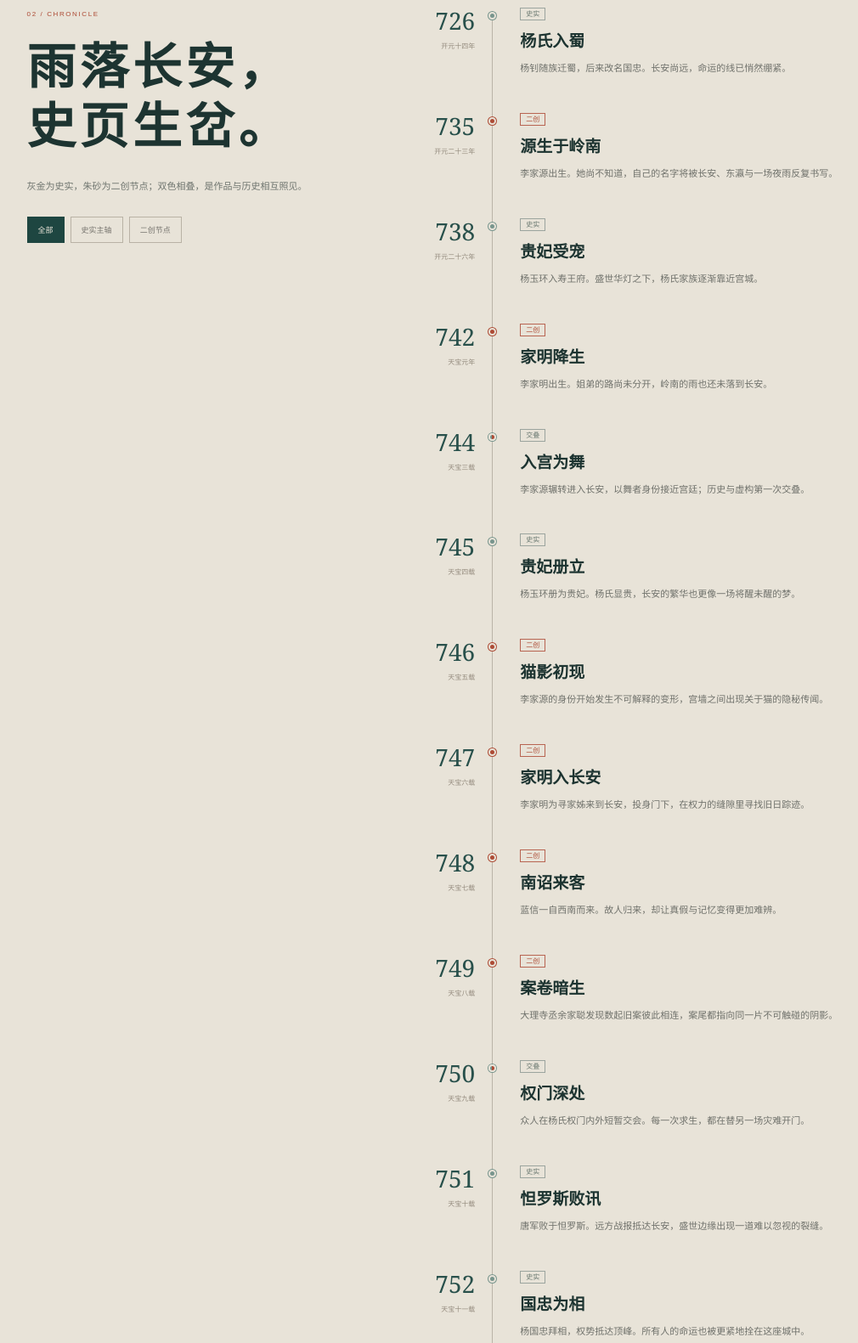
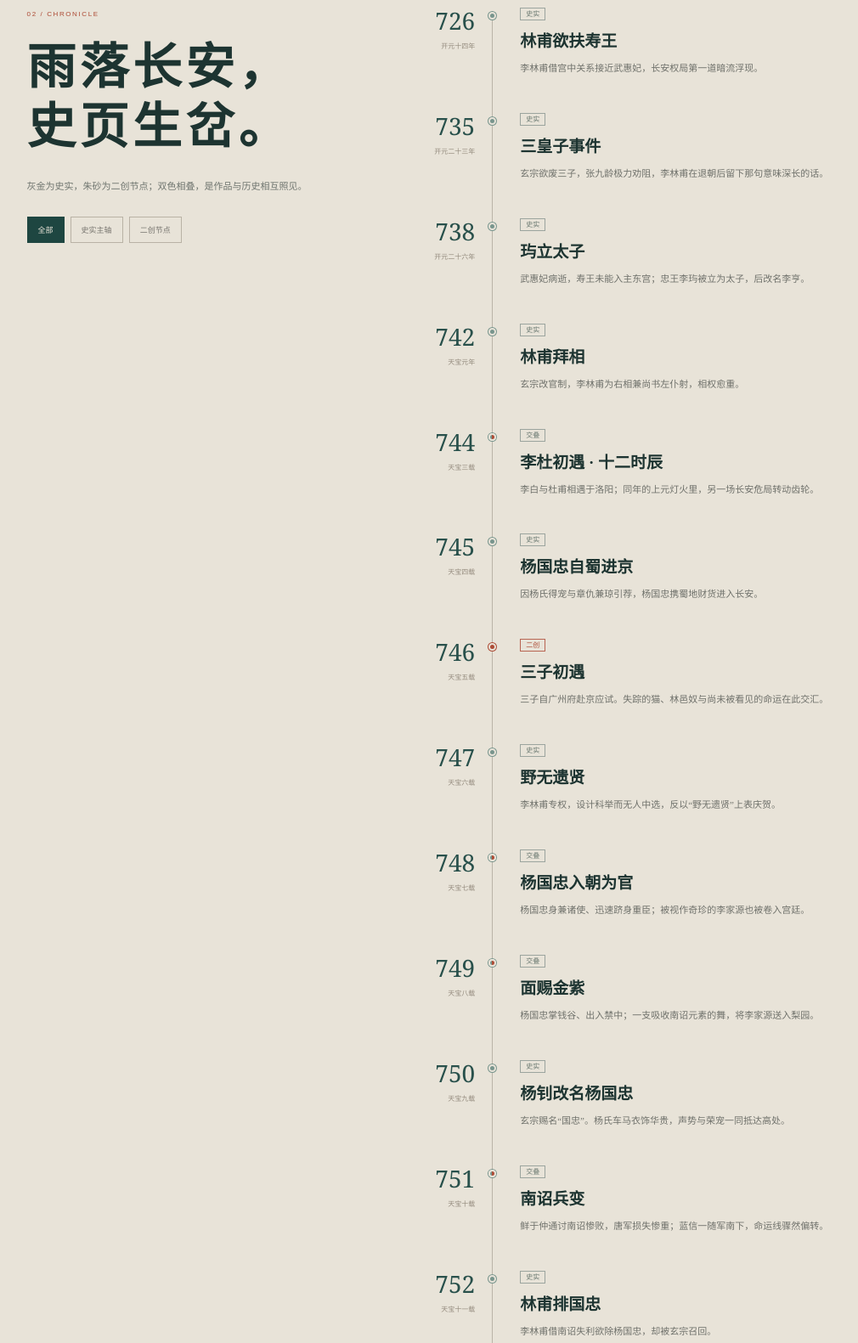
Before and after one commit to aranji266-ai/aranji266-ai.github.io, a website: page changan-yeyu/index.html in a window 1280 px wide. Shown: the part 900-2481 px from the top of the page at 85% size, without its empty margins (58-1068 px from the left). Drawn offline with Linux system fonts and the light colour scheme.

Commit message:
Sync Chang'an Night Rain mirror
* Sync mirror titles and world names

* Sync mirror archive content

```diff
--- a/changan-yeyu/app.js
+++ b/changan-yeyu/app.js
@@ -1,21 +1,21 @@
 const events = [
-  { year: "726", era: "开元十四年", title: "杨氏入蜀", kind: "history", text: "杨钊随族迁蜀，后来改名国忠。长安尚远，命运的线已悄然绷紧。", detail: "史实主轴：杨国忠早年经历，为后来进入权力中心埋下伏笔。" },
-  { year: "735", era: "开元二十三年", title: "源生于岭南", kind: "fiction", text: "李家源出生。她尚不知道，自己的名字将被长安、东瀛与一场夜雨反复书写。", detail: "二创节点：李家源的身世由此展开。" },
-  { year: "738", era: "开元二十六年", title: "贵妃受宠", kind: "history", text: "杨玉环入寿王府。盛世华灯之下，杨氏家族逐渐靠近宫城。", detail: "史实主轴：杨氏权势的起点之一。" },
-  { year: "742", era: "天宝元年", title: "家明降生", kind: "fiction", text: "李家明出生。姐弟的路尚未分开，岭南的雨也还未落到长安。", detail: "二创节点：日后寻亲者李家明出生。" },
-  { year: "744", era: "天宝三载", title: "入宫为舞", kind: "fusion", text: "李家源辗转进入长安，以舞者身份接近宫廷；历史与虚构第一次交叠。", detail: "融合节点：人物被卷入真实的宫廷秩序。" },
-  { year: "745", era: "天宝四载", title: "贵妃册立", kind: "history", text: "杨玉环册为贵妃。杨氏显贵，长安的繁华也更像一场将醒未醒的梦。", detail: "史实主轴：杨氏家族权势迅速上升。" },
-  { year: "746", era: "天宝五载", title: "猫影初现", kind: "fiction", text: "李家源的身份开始发生不可解释的变形，宫墙之间出现关于猫的隐秘传闻。", detail: "二创节点：自由、身份与亲缘的冲突第一次具象化。" },
-  { year: "747", era: "天宝六载", title: "家明入长安", kind: "fiction", text: "李家明为寻家姊来到长安，投身门下，在权力的缝隙里寻找旧日踪迹。", detail: "二创节点：姐弟两条叙事线在长安逼近。" },
-  { year: "748", era: "天宝七载", title: "南诏来客", kind: "fiction", text: "蓝信一自西南而来。故人归来，却让真假与记忆变得更加难辨。", detail: "二创节点：蓝信一进入长安主线。" },
-  { year: "749", era: "天宝八载", title: "案卷暗生", kind: "fiction", text: "大理寺丞余家聪发现数起旧案彼此相连，案尾都指向同一片不可触碰的阴影。", detail: "二创节点：余家聪开始追索冤案。" },
-  { year: "750", era: "天宝九载", title: "权门深处", kind: "fusion", text: "众人在杨氏权门内外短暂交会。每一次求生，都在替另一场灾难开门。", detail: "融合节点：虚构人物的选择与时代权力结构相撞。" },
-  { year: "751", era: "天宝十载", title: "怛罗斯败讯", kind: "history", text: "唐军败于怛罗斯。远方战报抵达长安，盛世边缘出现一道难以忽视的裂缝。", detail: "史实主轴：帝国扩张受挫。" },
-  { year: "752", era: "天宝十一载", title: "国忠为相", kind: "history", text: "杨国忠拜相，权势抵达顶峰。所有人的命运也被更紧地拴在这座城中。", detail: "史实主轴：杨国忠进入权力核心。" },
-  { year: "753", era: "天宝十二载", title: "平冤无门", kind: "fiction", text: "余家聪试图为众人翻案，却发现律法能洗清罪名，未必能偿还失去的人。", detail: "二创节点：余家聪与冯振国的道路开始分歧。" },
-  { year: "754", era: "天宝十三载", title: "刺意已决", kind: "fiction", text: "冯振国不再等待案卷给出答案，决定亲自踏出刺杀杨国忠的一步。", detail: "二创节点：命运分支前最后的共同节点。" },
-  { year: "755", era: "天宝十四载", title: "渔阳鼙鼓", kind: "history", text: "安禄山起兵，安史之乱爆发。长安夜雨终于落进真正的乱世。", detail: "史实主轴：所有个人选择被战争重新改写。" },
-  { year: "756", era: "至德元载", title: "长安失守", kind: "fusion", text: "玄宗西逃，长安陷落。有人东渡，有人死守，有人被捕，故事从此分作数条归途。", detail: "融合节点：历史节点与五条作品结局分支汇合。" }
+  { year:"726", era:"开元十四年", title:"林甫欲扶寿王", text:"李林甫借宫中关系接近武惠妃，长安权局第一道暗流浮现。", detail:"寿王、太子与宰相之间的关系，从此成为此世界线的深层牵引。", kind:"history" },
+  { year:"735", era:"开元二十三年", title:"三皇子事件", text:"玄宗欲废三子，张九龄极力劝阻，李林甫在退朝后留下那句意味深长的话。", detail:"“此乃天子家事。”沉默在这一年成为更锋利的表态。", kind:"history" },
+  { year:"738", era:"开元二十六年", title:"玙立太子", text:"武惠妃病逝，寿王未能入主东宫；忠王李玙被立为太子，后改名李亨。", detail:"这次储位转折，最终会在马嵬驿之后回响。", kind:"history" },
+  { year:"742", era:"天宝元年", title:"林甫拜相", text:"玄宗改官制，李林甫为右相兼尚书左仆射，相权愈重。", detail:"文人出将入相之路被逐渐截断，长安的门开始只向少数人打开。", kind:"history" },
+  { year:"744", era:"天宝三载", title:"李杜初遇 · 十二时辰", text:"李白与杜甫相遇于洛阳；同年的上元灯火里，另一场长安危局转动齿轮。", detail:"史实与作品《长安十二时辰》在此重叠，构成观测档案里的第一层回声。", kind:"fusion" },
+  { year:"745", era:"天宝四载", title:"杨国忠自蜀进京", text:"因杨氏得宠与章仇兼琼引荐，杨国忠携蜀地财货进入长安。", detail:"一个后来左右朝局的人，正式进入帝都视野。", kind:"history" },
+  { year:"746", era:"天宝五载", title:"三子初遇", text:"三子自广州府赴京应试。失踪的猫、林邑奴与尚未被看见的命运在此交汇。", detail:"李家明可以参加科举，也可以为寻家姊放弃科举；第一处分支由此生成。", kind:"fiction" },
+  { year:"747", era:"天宝六载", title:"野无遗贤", text:"李林甫专权，设计科举而无人中选，反以“野无遗贤”上表庆贺。", detail:"对没有门路的文人而言，边疆成为仅存的出口。", kind:"history" },
+  { year:"748", era:"天宝七载", title:"杨国忠入朝为官", text:"杨国忠身兼诸使、迅速跻身重臣；被视作奇珍的李家源也被卷入宫廷。", detail:"李家源进京后变回人形，却又流落青楼，与蓝信一相遇。", kind:"fusion" },
+  { year:"749", era:"天宝八载", title:"面赐金紫", text:"杨国忠掌钱谷、出入禁中；一支吸收南诏元素的舞，将李家源送入梨园。", detail:"李家明终于认出失散的家姊，而大理寺丞余家聪也被卷入这场搜寻。", kind:"fusion" },
+  { year:"750", era:"天宝九载", title:"杨钊改名杨国忠", text:"玄宗赐名“国忠”。杨氏车马衣饰华贵，声势与荣宠一同抵达高处。", detail:"风光之下，南诏方向的战事已在酝酿。", kind:"history" },
+  { year:"751", era:"天宝十载", title:"南诏兵变", text:"鲜于仲通讨南诏惨败，唐军损失惨重；蓝信一随军南下，命运线骤然偏转。", detail:"在这条原创支线里，蓝信一被视为叛唐，张少祖紧随其后。", kind:"fusion" },
+  { year:"752", era:"天宝十一载", title:"林甫排国忠", text:"李林甫借南诏失利欲除杨国忠，却被玄宗召回。", detail:"旧相与新贵的角力进入最后阶段。", kind:"history" },
+  { year:"753", era:"天宝十二载", title:"林甫病卒 · 国忠拜相", text:"李林甫卒，杨国忠接掌相位，兼领数十使。", detail:"朝堂权力完成交接，也把帝国推向更窄的航道。", kind:"history" },
+  { year:"754", era:"天宝十三载", title:"征南诏军全军覆灭", text:"唐朝最后一次对南诏出兵，李宓军覆没。蓝信一归来，已是身份成谜的俘虏。", detail:"归来者是否还是故人，成为长安夜雨里最难回答的问题之一。", kind:"fusion" },
+  { year:"755", era:"天宝十四载", title:"安史之乱", text:"范阳起兵，潼关告急。李善德被任命为荔枝使，猫与人的约定也催促李家源回城。", detail:"历史的洪流与《长安的荔枝》在这年并行，所有人物被迫重新选择去留。", kind:"fusion" },
+  { year:"756", era:"天宝十五载", title:"马嵬驿兵变", text:"潼关失守、玄宗出逃，杨国忠与杨贵妃死于马嵬。长安陷落，世界线分裂。", detail:"DJ线与余地线从此分别通往东瀛、长安与无法验证的终局。", kind:"fusion" }
 ];
 
 const people = [
--- a/changan-yeyu/index.html
+++ b/changan-yeyu/index.html
@@ -19,7 +19,7 @@
       <aside class="worlds">
         <p>平行宇宙索引 <small>04 WORLDS</small></p>
         <button><i>○</i><span><small>χ-00 · 原点宇宙</small><b>原点</b></span></button>
-        <button class="active"><i>◉</i><span><small>χ-17 · 民国世界</small><b>民国</b></span></button>
+        <button class="active"><i>◉</i><span><small>χ-17 · 长安世界</small><b>长安</b></span></button>
         <button><i>○</i><span><small>χ-31 · 魔法世界</small><b>魔法世界</b></span></button>
         <button><i>○</i><span><small>χ-42 · 现代世界</small><b>现代校园</b></span></button>
       </aside>
@@ -41,7 +41,7 @@
       <div class="timeline" id="event-list"></div>
     </section>
     <section class="personae" id="people">
-      <div class="wide-head"><small>03 / PERSONAE</small><h2>人物不是星辰，<br>却彼此牵引。</h2></div>
+      <div class="wide-head"><small>03 / PERSONAE</small><h2>世途倚伏都无定，<br>尘网牵缠卒未休</h2></div>
       <div class="people-grid" id="people-list"></div>
     </section>
     <section class="divergence" id="branches">
```
